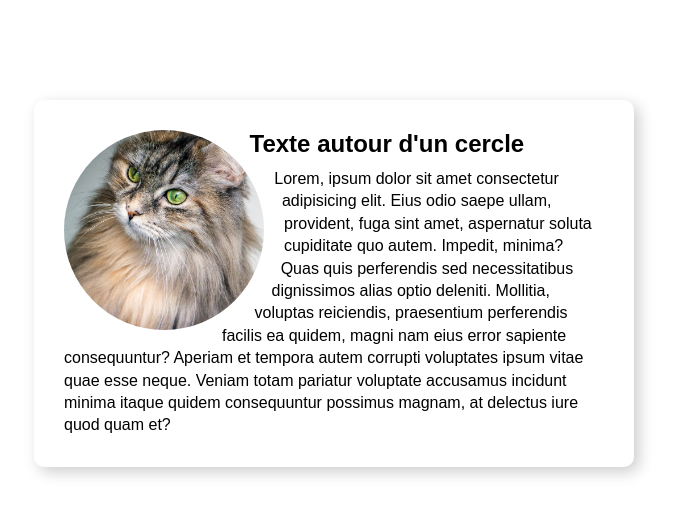
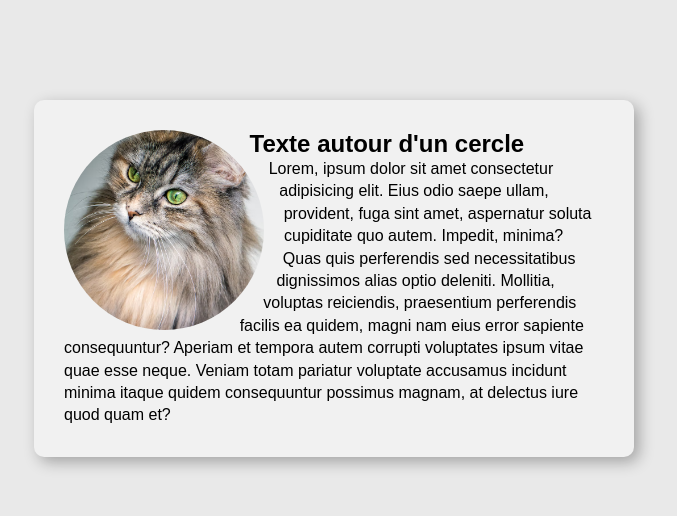
Before and after one commit to ecole-du-web/texte-autour-d-une-image, a plain HTML site: page 2.Source-code/index.html in a window 1280 px wide. Shown: the whole page, without its empty margins (306-983 px from the left). Drawn offline with Linux system fonts and the light colour scheme.

Commit message:
Update style.css

```diff
--- a/2.Source-code/style.css
+++ b/2.Source-code/style.css
@@ -6,29 +6,30 @@
 
 body {
   font-family: Arial, Helvetica, sans-serif;
+  background: #e9e9e9;
   padding-top: 100px;
 }
 
 .container {
   max-width: 600px;
+  background: #f1f1f1;
   margin: 0 auto;
   padding: 30px;
   border-radius: 10px;
-  box-shadow: 5px 5px 15px rgba(0,0,0,0.2);
+  box-shadow: 5px 5px 15px rgba(0,0,0,0.3);
 }
-/* clearfix si le texte est plus petit que l'image. */
+
 .container::after {
   content: "";
   display: block;
   clear: both;
 }
-.container h1 {
+.container h2 {
   margin-bottom: 10px;
 }
 .container p {
   line-height: 1.4;
 }
-
 img {
   width: 200px;
   height: 200px;
```
